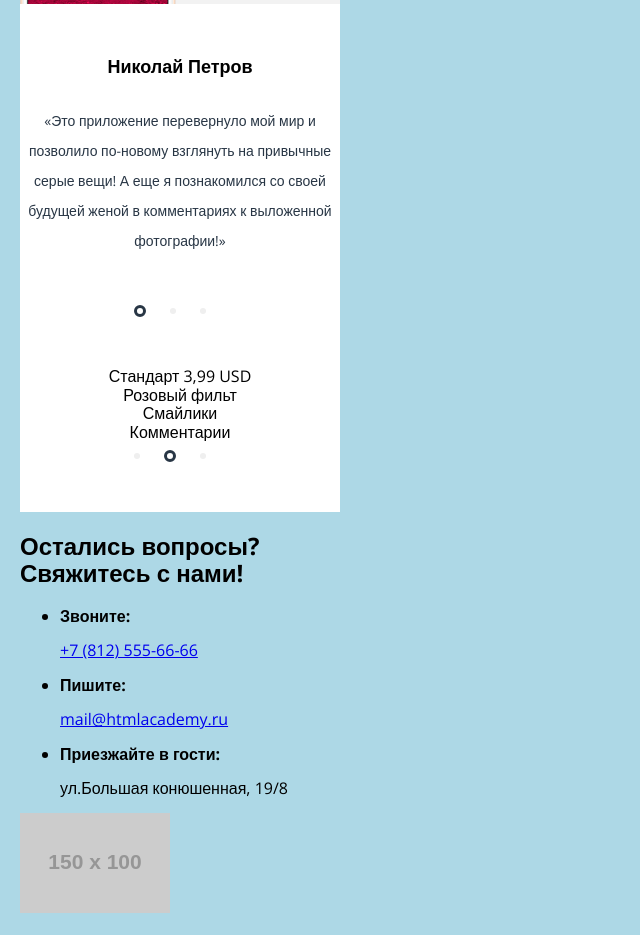
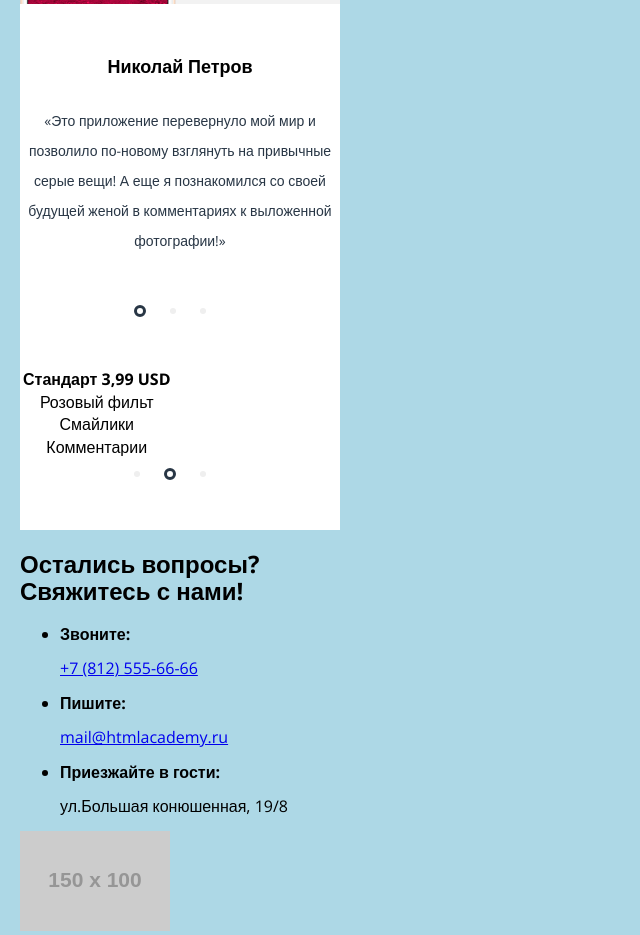
Before and after one commit to Asgen/810549-pink, a website: page source/index.html in a window 1280 px wide. Shown: the part 1938-2873 px from the top of the page, without its empty margins (0-640 px from the left). Drawn offline with nearby package versions, Linux system fonts and the light colour scheme; files that its build step writes are made by us from their sources; placeholder pictures from the web are drawn by us.

Commit message:
Переверстал секцию с тарифом

```diff
--- a/source/index.html
+++ b/source/index.html
@@ -100,15 +100,15 @@
 
       <section class="tariff">
         <h2 class="visually-hidden">Наши тарифы</h2>
-        <div class="tariff__wrapper slider">
-          <ul class="slider__list">
-            <li class="slider__item">Стандарт
-              <span class="slider__item-heading">3,99 USD</span>
-            </li>
-            <li class="slider__item">Розовый фильт</li>
-            <li class="slider__item">Смайлики</li>
-            <li class="slider__item">Комментарии</li>
-          </ul>
+        <div class="tariff__wrapper slider slider--gray">
+          <table class="slider__list">
+            <tr class="slider__item"><th class="slider__item-element">Стандарт
+              <span class="slider__item-heading">3,99 USD</span></th>
+            </tr>
+            <tr class="slider__item"><td class="slider__item-element">Розовый фильт</td></tr>
+            <tr class="slider__item"><td class="slider__item-element">Смайлики</td></tr>
+            <tr class="slider__item"><td class="slider__item-element">Комментарии</td></tr>
+          </table>
           <p class="slider__toggles">
             <button class="slider__toggle" type="button">1</button>
             <button class="slider__toggle slider__toggle--current" type="button">2</button>
```
